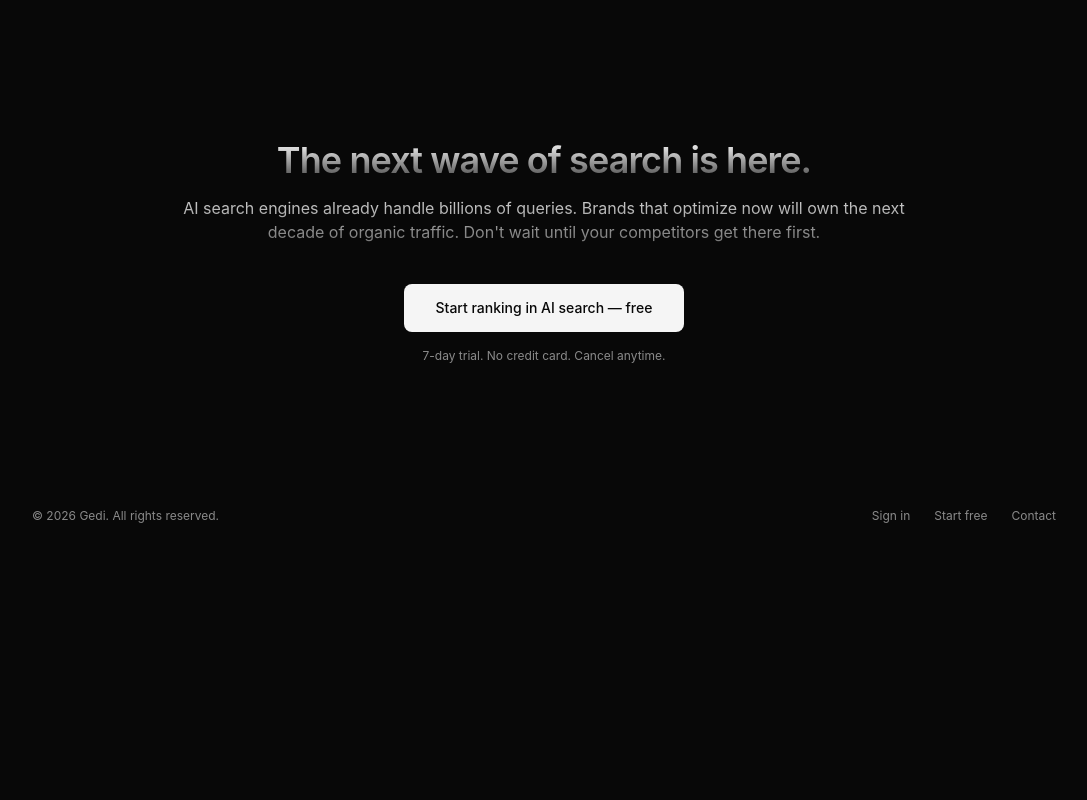
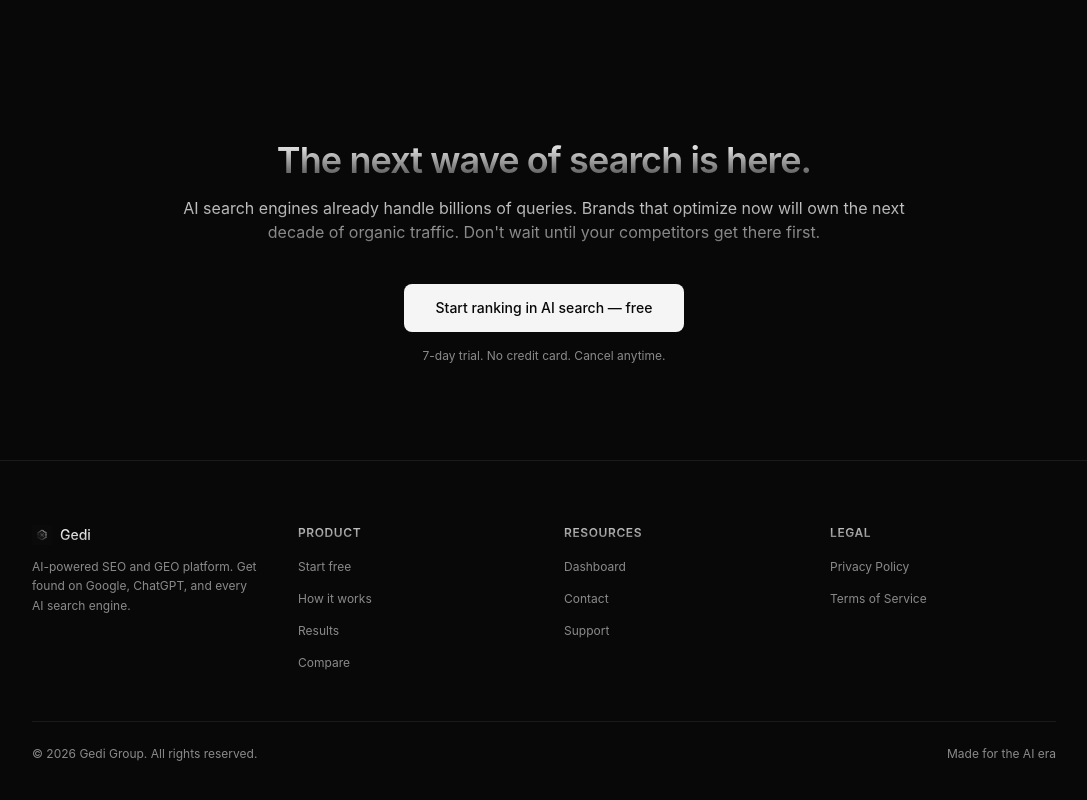
Before and after one commit to tonipcv/gedi-landing, a Next.js app: page / in a window 1280 px wide. Shown: the part 5755-6555 px from the top of the page, without its empty margins (96-1183 px from the left). Before the commit the page ends 6327 px from the top, so only its background shows below. Built offline with nearby package versions, Linux system fonts and the light colour scheme.

Commit message:
feat: professional multi-column footer

```diff
--- a/src/app/page.tsx
+++ b/src/app/page.tsx
@@ -442,19 +442,50 @@ function CTA() {
 
 function Footer() {
   return (
-    <footer className="px-6 py-12">
-      <div className="mx-auto flex max-w-5xl flex-col items-center justify-between gap-6 text-xs text-muted sm:flex-row">
-        <p>&copy; {new Date().getFullYear()} Gedi. All rights reserved.</p>
-        <div className="flex gap-6">
-          <a href="https://dash.gedi.dev/login" className="transition-colors hover:text-grad-subtle">
-            Sign in
-          </a>
-          <a href="/onboarding" className="transition-colors hover:text-grad-subtle">
-            Start free
-          </a>
-          <a href="mailto:gedi@kiodo.dev" className="transition-colors hover:text-grad-subtle">
-            Contact
-          </a>
+    <footer className="border-t border-border px-6 py-16">
+      <div className="mx-auto max-w-5xl">
+        <div className="grid gap-10 sm:grid-cols-4">
+          <div className="sm:col-span-1">
+            <div className="flex items-center gap-2 mb-3">
+              <img src="/future.webp" alt="Gedi" className="h-5 w-5 grayscale" />
+              <span className="text-sm font-medium text-grad-light">Gedi</span>
+            </div>
+            <p className="text-xs leading-relaxed text-muted">
+              AI-powered SEO and GEO platform. Get found on Google, ChatGPT, and every AI search engine.
+            </p>
+          </div>
+
+          <div>
+            <h4 className="mb-3 text-xs font-semibold uppercase tracking-wider text-grad-subtle">Product</h4>
+            <ul className="space-y-2">
+              <li><a href="/onboarding" className="text-xs text-muted transition-colors hover:text-grad-subtle">Start free</a></li>
+              <li><a href="#how" className="text-xs text-muted transition-colors hover:text-grad-subtle">How it works</a></li>
+              <li><a href="#testimonials" className="text-xs text-muted transition-colors hover:text-grad-subtle">Results</a></li>
+              <li><a href="#compare" className="text-xs text-muted transition-colors hover:text-grad-subtle">Compare</a></li>
+            </ul>
+          </div>
+
+          <div>
+            <h4 className="mb-3 text-xs font-semibold uppercase tracking-wider text-grad-subtle">Resources</h4>
+            <ul className="space-y-2">
+              <li><a href="https://dash.gedi.dev/login" className="text-xs text-muted transition-colors hover:text-grad-subtle">Dashboard</a></li>
+              <li><a href="mailto:gedi@kiodo.dev" className="text-xs text-muted transition-colors hover:text-grad-subtle">Contact</a></li>
+              <li><a href="mailto:gedi@kiodo.dev" className="text-xs text-muted transition-colors hover:text-grad-subtle">Support</a></li>
+            </ul>
+          </div>
+
+          <div>
+            <h4 className="mb-3 text-xs font-semibold uppercase tracking-wider text-grad-subtle">Legal</h4>
+            <ul className="space-y-2">
+              <li><span className="text-xs text-muted">Privacy Policy</span></li>
+              <li><span className="text-xs text-muted">Terms of Service</span></li>
+            </ul>
+          </div>
+        </div>
+
+        <div className="mt-12 border-t border-border pt-6 flex flex-col items-center justify-between gap-4 sm:flex-row">
+          <p className="text-xs text-muted">&copy; {new Date().getFullYear()} Gedi Group. All rights reserved.</p>
+          <p className="text-xs text-muted">Made for the AI era</p>
         </div>
       </div>
     </footer>
```
